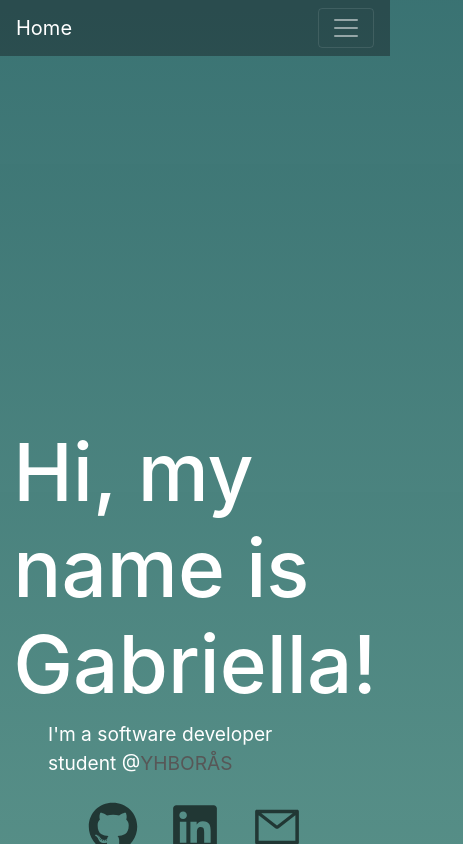
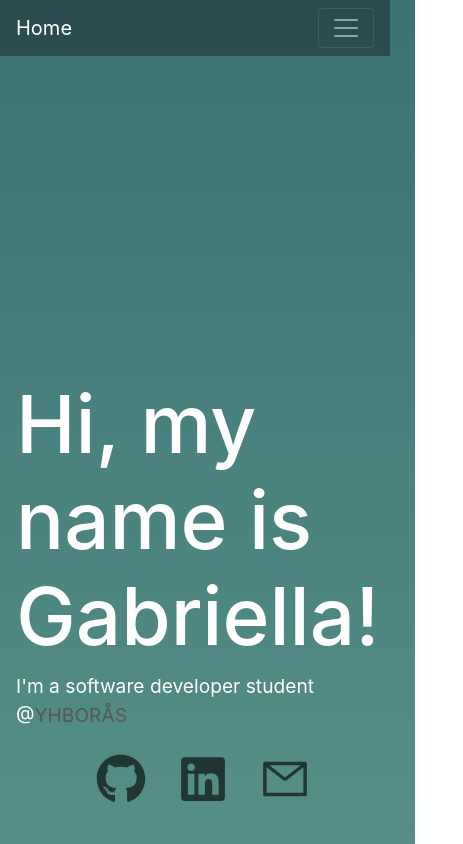
Before and after one commit to gwestberg/portfolio, a React (Create React App) app: page / in a window 390 px wide. Shown: the top 844 px of the page, 463 px wide, since content can reach past the window. Built offline with nearby package versions, Linux system fonts and the light colour scheme.

Commit message:
I might have fixed alignment in mobile view!!!

```diff
--- a/src/components/css/Home.css
+++ b/src/components/css/Home.css
@@ -11,9 +11,6 @@ body {
 .headnav{
     background: #14181b69;
 }
-h3{
-  color: rgb(255, 255, 255);
-}
    /* --------- */
 
   #headerContent{
@@ -22,6 +19,7 @@ h3{
       align-items: center;
       justify-content: space-evenly;
       padding-top: 20em;
+      padding-left: 1em;
       color: rgb(255, 255, 255);
   }
   #headerContent h1{
@@ -38,8 +36,10 @@ h3{
     margin-bottom:3em;
 }
 section{
+  display: flex;
+  flex-direction: column;
     height: 60em;
-    padding: 3em 3em 3em 3em;
+    /* padding:1em; */
 }
 
   /* LINKS */
```
